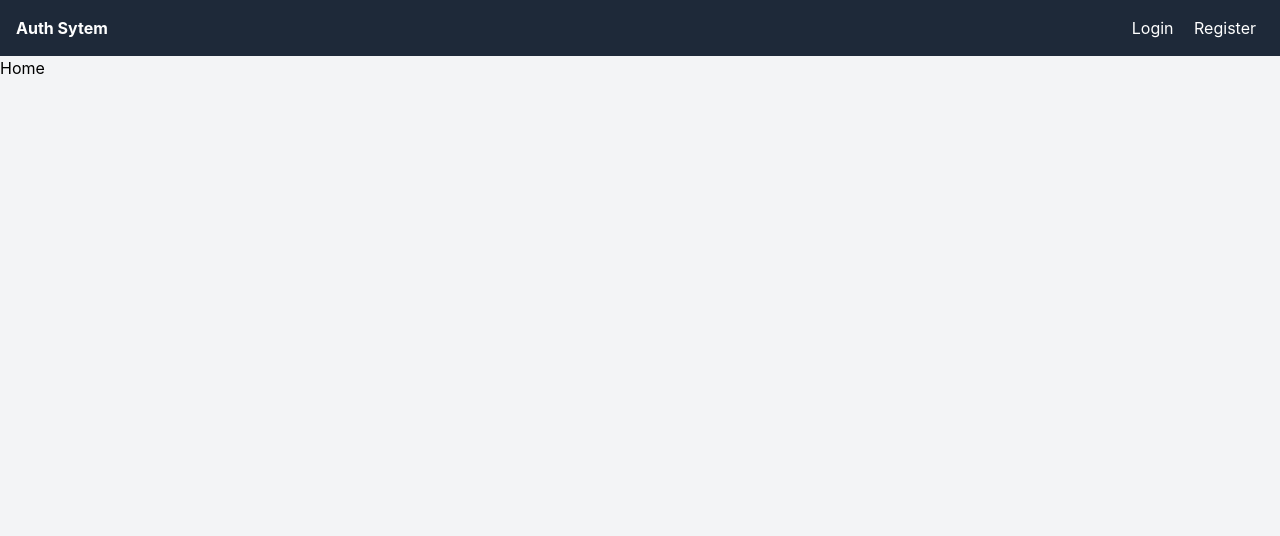
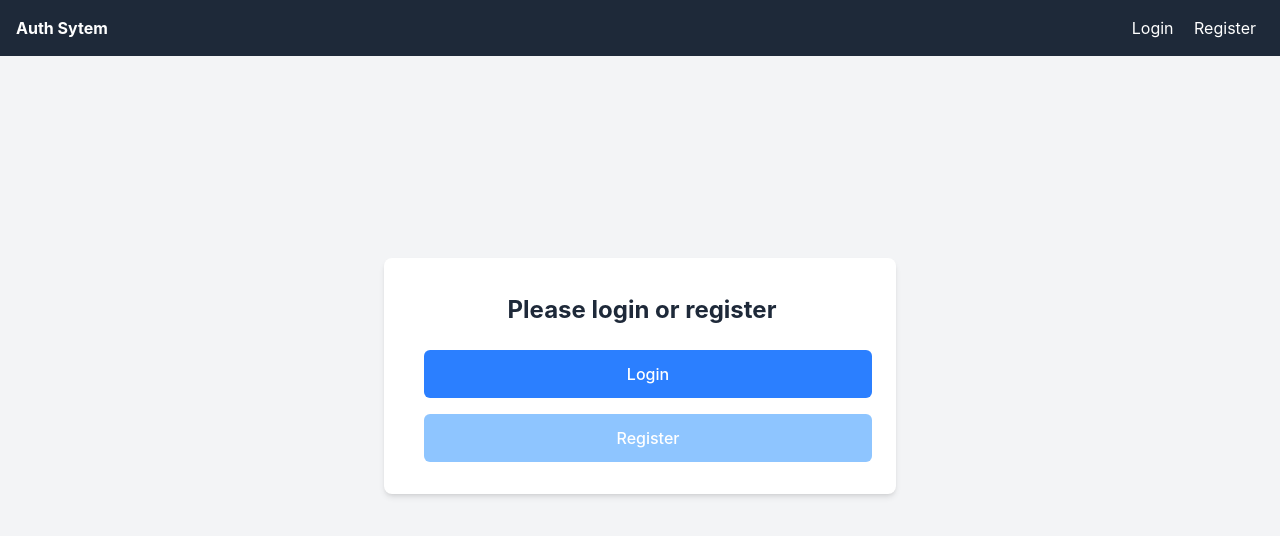
Before and after one commit to Sachintha-Dinuranga/pern-auth-system, a React (Vite) app in the folder frontend/: page / in a window 1280 px wide. Shown: the top 536 px of the page. Built offline with nearby package versions, Linux system fonts and the light colour scheme; no server answers.

Commit message:
Add home page and add style for pages

```diff
--- a/frontend/src/App.jsx
+++ b/frontend/src/App.jsx
@@ -16,6 +16,7 @@ axios.defaults.withCredentials = true;
 
 function App() {
   const [user, setUser] = useState(null);
+  const [error, setError] = useState("");
   const [loading, setLoading] = useState(true);
 
   // get logged in user from backend
@@ -41,7 +42,10 @@ function App() {
     <Router>
       <Navbar user={user} setUser={setUser} />
       <Routes>
-        <Route path="/" element={<Home />} />
+        <Route
+          path="/"
+          element={<Home loading={loading} user={user} error={error} />}
+        />
         <Route path="/login" element={<Login setUser={setUser} />} />
         <Route path="/register" element={<Register setUser={setUser} />} />
       </Routes>
--- a/frontend/src/pages/Home.jsx
+++ b/frontend/src/pages/Home.jsx
@@ -1,3 +1,47 @@
-export default function Home() {
-  return <div>Home</div>;
+import { Link } from "react-router-dom";
+
+export default function Home({ user, error, loading }) {
+  // 1. Show a loading state while fetching
+  if (loading) {
+    return <p className="text-gray-600">Loading profile...</p>;
+  }
+
+  // 2. Show the error if the fetch failed
+  if (error) {
+    return <p className="text-red-600">{error}</p>;
+  }
+
+  // 3. Show the user data or the login prompt
+  return (
+    <div className="min-h-[80vh] flex items-center justify-center">
+      {user ? (
+        <div className="bg-white p-8 rounded-lg shadow-md w-full max-w-lg text-center ">
+          <h2 className="text-2xl text-gray-800 font-bold mb-4">
+            Welcome {user.data.name}!
+          </h2>
+          <p className="text-gray-600">Email: {user.data.email}</p>
+        </div>
+      ) : (
+        <div className="bg-white p-8 rounded-lg shadow-md w-full max-w-lg text-center ">
+          <h2 className="text-2xl font-bold text-gray-800 mt-1 ml-1 mb-6">
+            Please login or register
+          </h2>
+          <div className="flex flex-col gap-y-4">
+            <Link
+              to="/login"
+              className="w-full text-white bg-blue-500 p-3 ml-2 rounded-md hover:bg-blue-600 font-medium"
+            >
+              Login
+            </Link>
+            <Link
+              to="/register"
+              className="w-full text-white bg-blue-300 p-3 ml-2 rounded-md hover:bg-blue-400 font-medium"
+            >
+              Register
+            </Link>
+          </div>
+        </div>
+      )}
+    </div>
+  );
 }
--- a/frontend/src/pages/Login.jsx
+++ b/frontend/src/pages/Login.jsx
@@ -25,7 +25,7 @@ export default function Login({ setUser }) {
   };
 
   return (
-    <div className="min-h-screen flex items-center justify-center">
+    <div className="min-h-[80vh] flex items-center justify-center">
       <form className="bg-white p-6 rounded shadow-md">
         <h2 className="text-2xl mb-4">Login</h2>
         {error && <p className="text-red-500 mb-4">{error}</p>}
--- a/frontend/src/pages/Register.jsx
+++ b/frontend/src/pages/Register.jsx
@@ -26,7 +26,7 @@ export default function Register({ setUser }) {
   };
 
   return (
-    <div className="min-h-screen flex items-center justify-center">
+    <div className="min-h-[80vh] flex items-center justify-center">
       <form className="bg-white p-6 rounded shadow-md">
         <h2 className="text-2xl mb-4">Register</h2>
         {error && <p className="text-red-500 mb-4">{error}</p>}
```
